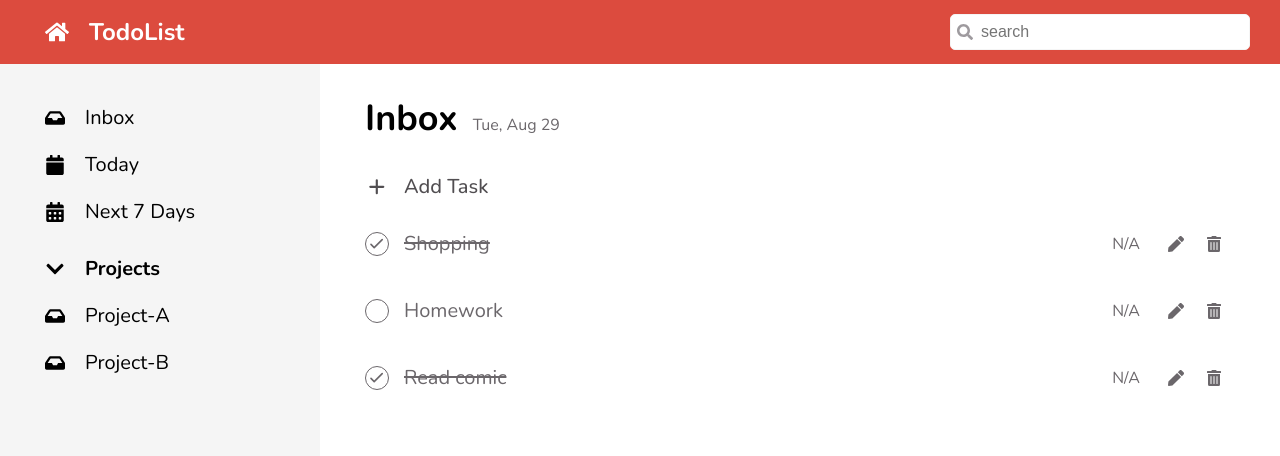
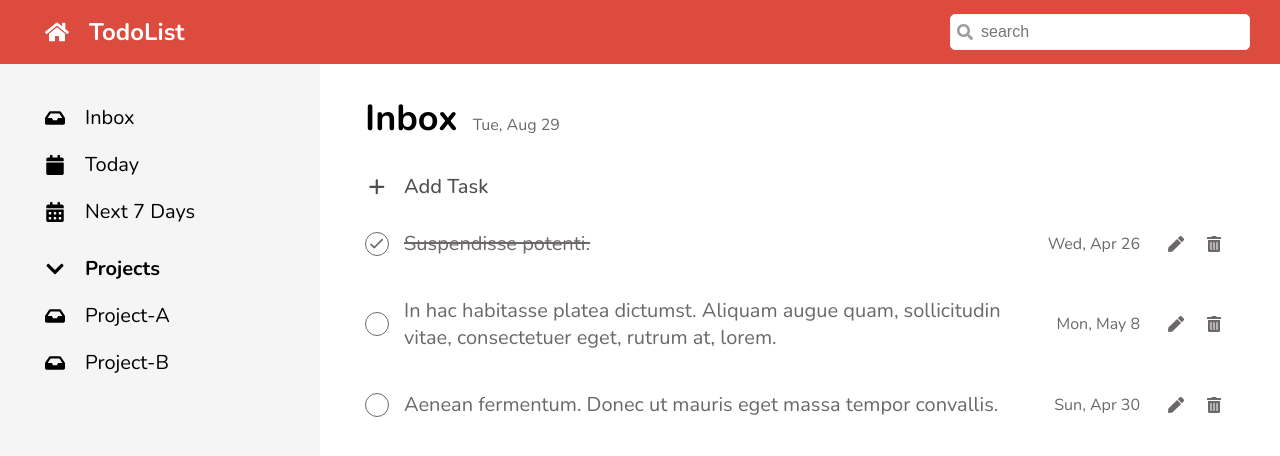
Before and after one commit to chatinunk97/CC15-TodoList, a React (Create React App) app: page / in a window 1280 px wide. Shown: the top 456 px of the page. Built offline with nearby package versions, Linux system fonts and the light colour scheme.

Commit message:
Finish: Mapping List to a State

```diff
--- a/src/components/Todo/TodoItem.jsx
+++ b/src/components/Todo/TodoItem.jsx
@@ -4,12 +4,14 @@ import { HiOutlineCheck } from "react-icons/hi";
 import { useState } from "react";
 import TodoForm from "./TodoForm";
 
-function TodoItem({ task, done, date }) {
+function TodoItem({ task, status, due_date }) {
   const [isOpenForm, setIsOpenForm] = useState(false);
 
   const handleClick = (event) => {
     setIsOpenForm(!isOpenForm);
   };
+  const dateObject = new Date(due_date);
+  const options = { day: "numeric", weekday: "short", month: "short" };
   return (
     <>
       {isOpenForm ? (
@@ -18,19 +20,21 @@ function TodoItem({ task, done, date }) {
         <li className={styles.todo}>
           <div
             className={`${styles.todo__checkbox} ${
-              done ? styles.todo__checkbox__done : ""
+              status ? styles.todo__checkbox__done : ""
             } `}
           >
             <HiOutlineCheck className={styles.todo__checkbox__icon} />
           </div>
           <p
             className={`${styles.todo__task} ${
-              done ? styles.todo__task__done : ""
+              status ? styles.todo__task__done : ""
             }`}
           >
             {task}
           </p>
-          <span className={styles.todo__date}>{date}</span>
+          <span className={styles.todo__date}>
+            {dateObject.toLocaleDateString("en-US", options)}
+          </span>
           <div className={styles.todo__action}>
             <span>
               <FaPen className={styles.todo__edit} onClick={handleClick} />
--- a/src/components/Todo/TodoLists.jsx
+++ b/src/components/Todo/TodoLists.jsx
@@ -1,20 +1,36 @@
 import styles from "./TodoLists.module.scss";
 import TodoItem from "./TodoItem";
 import { useState } from "react";
-
+const data = [
+  {
+    id: 1,
+    task: "Suspendisse potenti.",
+    status: true,
+    due_date: "2023-04-26",
+  },
+  {
+    id: 2,
+    task: "In hac habitasse platea dictumst. Aliquam augue quam, sollicitudin vitae, consectetuer eget, rutrum at, lorem.",
+    status: false,
+    due_date: "2023-05-08",
+  },
+  {
+    id: 3,
+    task: "Aenean fermentum. Donec ut mauris eget massa tempor convallis.",
+    status: false,
+    due_date: "2023-04-30",
+  },
+]
 function TodoLists() {
 
-const [List,setList] = useState([
-  {id :1 , task :'Shopping' , done : true, date : 'N/A' ,},
-  {id :2 , task : 'Homework', done :false , date :  'N/A' ,},
-  {id :3 , task : 'Read comic' , done : true, date :  'N/A' ,},
-])
-
+const [allTodos, setAllTodos] = useState(data)
 
   return (
     <ul className={styles.todo__lists}>
-      {List.map((item)=>{return <TodoItem {...item}/>})}
-      </ul>
+      {allTodos.map((item) => {
+        return <TodoItem key={item.id} {...item} />;
+      })}
+    </ul>
   );
 }
 
```
